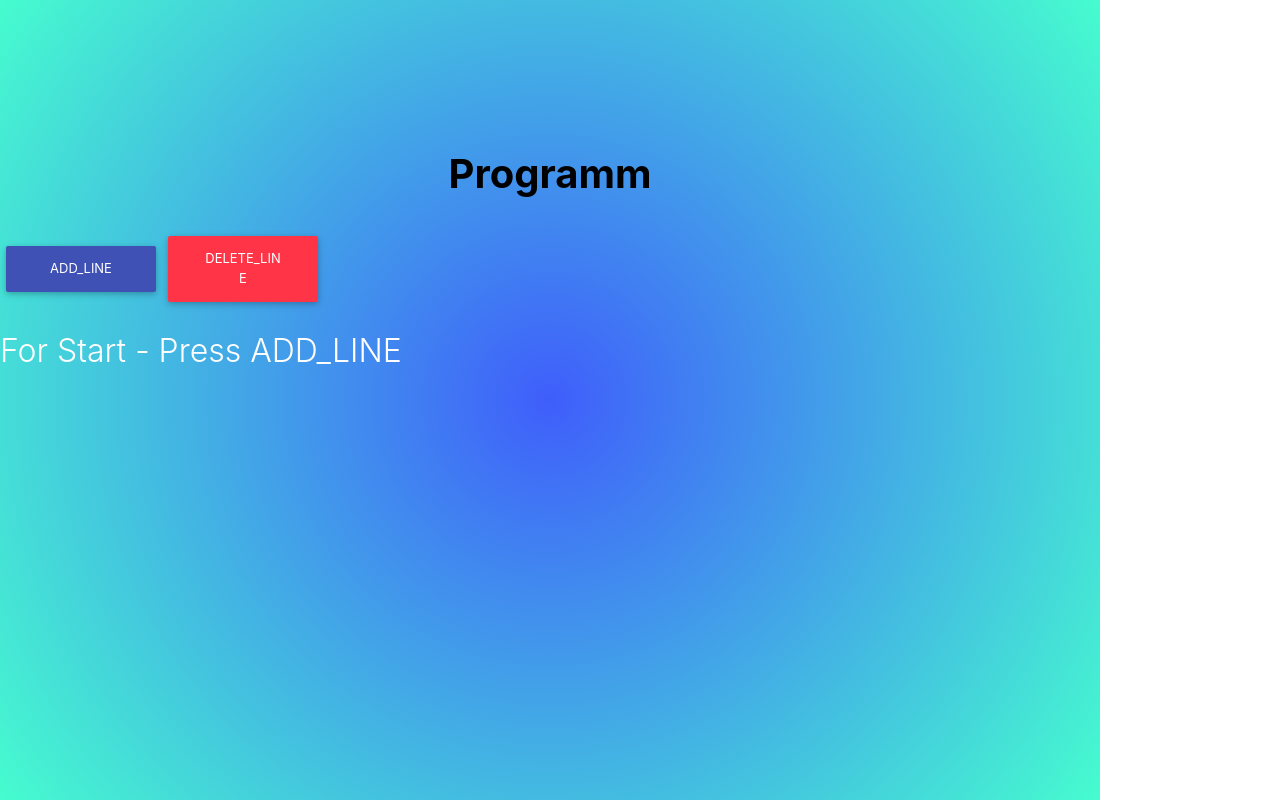
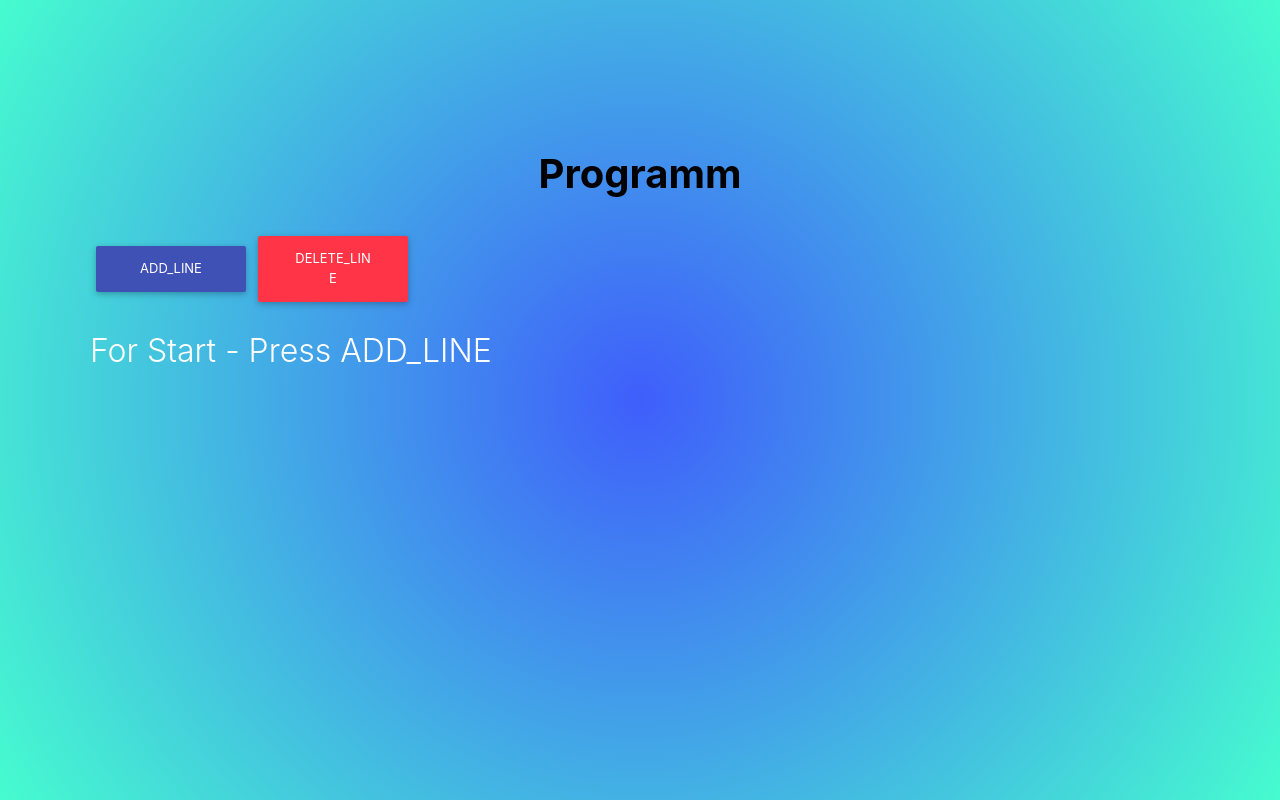
Before and after one commit to Serhii-Bondarchuk/React-Redux_PC_version, a React (Create React App) app: page / in a window 1280 px wide. Built offline with nearby package versions, Linux system fonts and the light colour scheme.

Commit message:
Update index.css

```diff
--- a/src/index.css
+++ b/src/index.css
@@ -19,7 +19,7 @@ color: white;
 
 
 html {
-weight: -webkit-fill-available;
+width: -webkit-fill-available;
 height: -webkit-fill-available;
 /* min-height: 100%; */
 display: inline-table;
```
